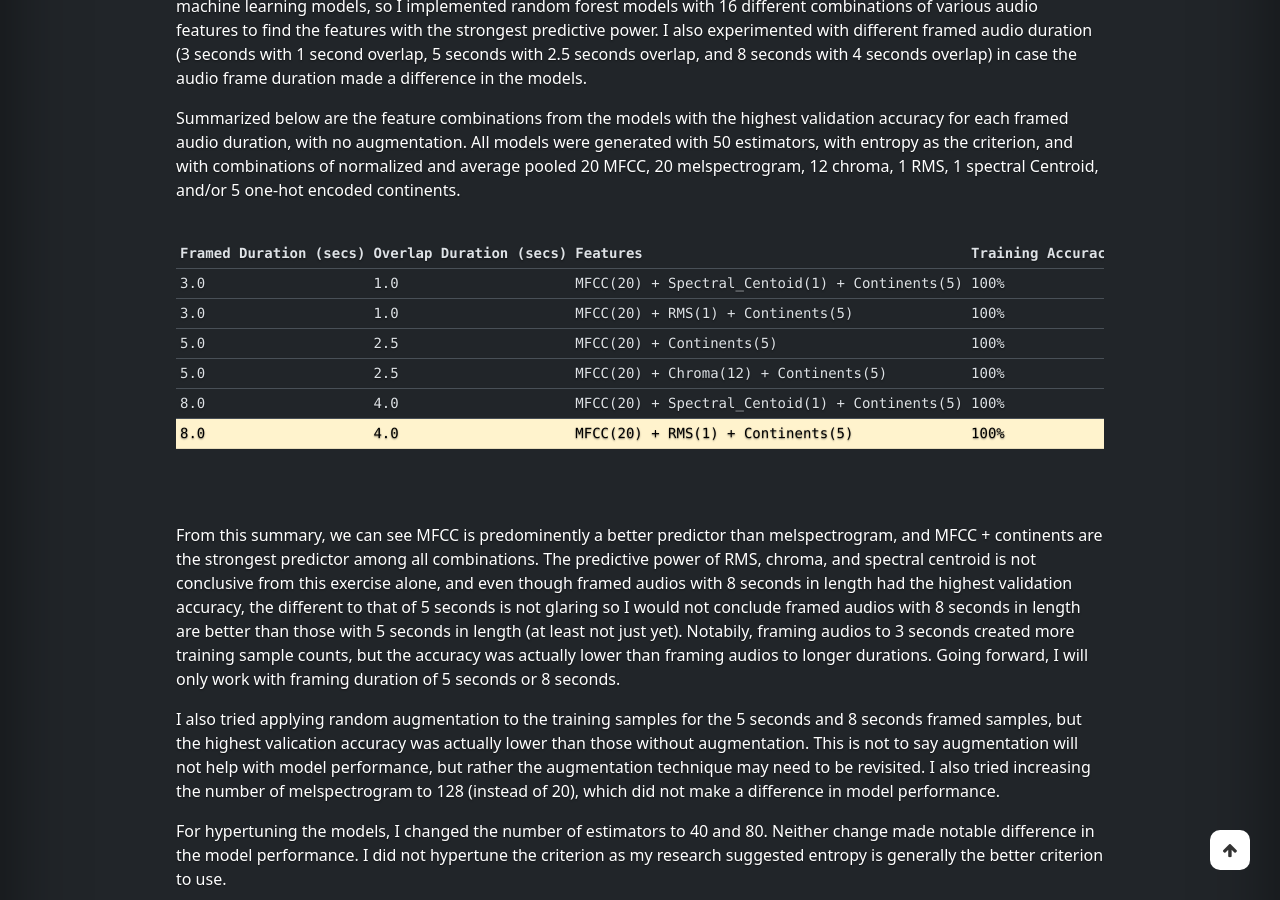
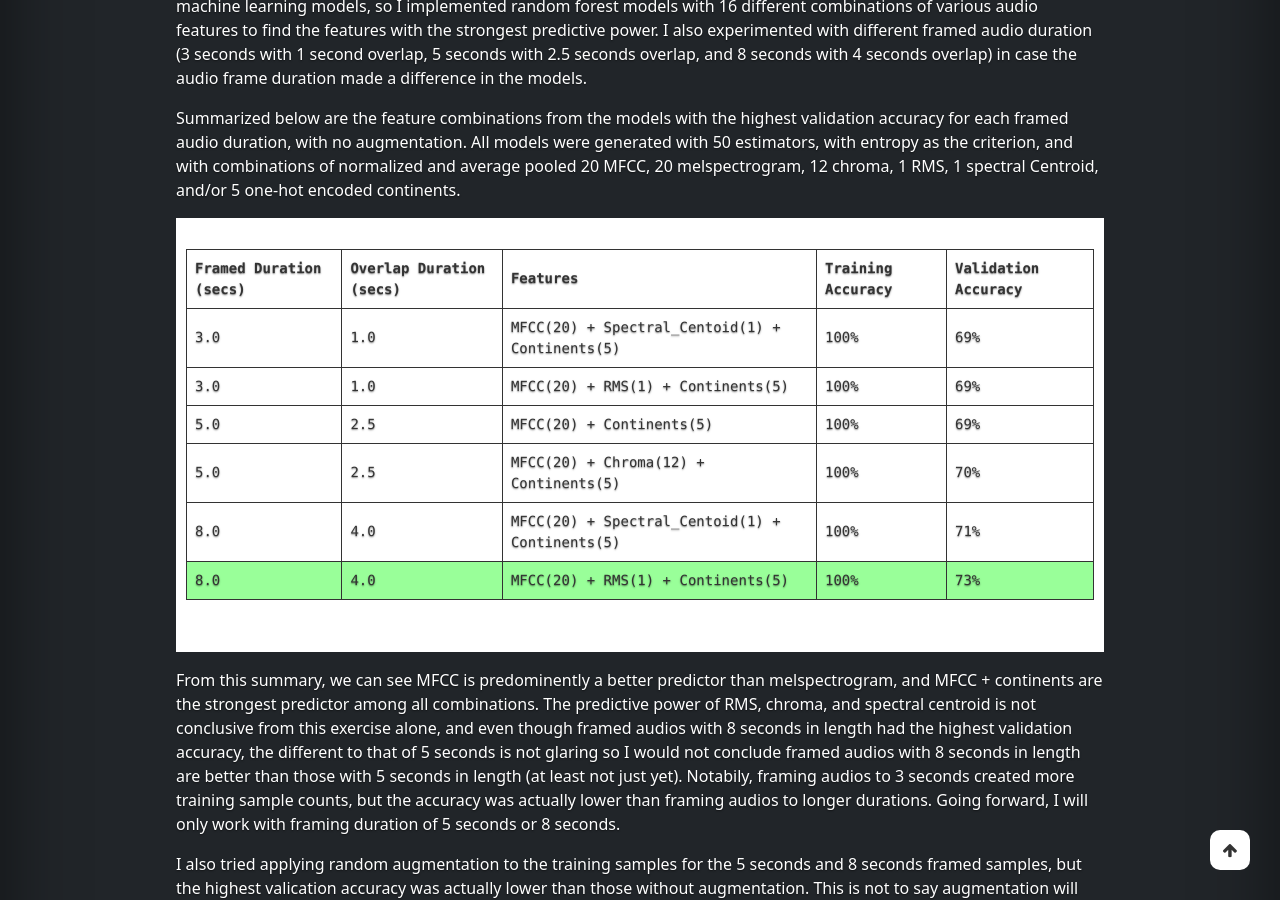
Before and after one commit to rachlllg/rachlllg.github.io, a Jekyll site: the page built from docs/_projects/2023-Bird_Song_Classifier_with_Machine_Learning.markdown, in a window 1280 px wide and 900 px high, scrolled down 12198 px. Built offline with Jekyll 4.4.1, drawn with Linux system fonts in a browser that asks for light colours; nearby versions of some CDN libraries; comment, search, counter and statistics services are not loaded.

Commit message:
update_project

```diff
--- a/docs/_projects/2023-Bird_Song_Classifier_with_Machine_Learning.markdown
+++ b/docs/_projects/2023-Bird_Song_Classifier_with_Machine_Learning.markdown
@@ -369,8 +369,8 @@ categories: Python Machine-Learning
   </div>
   <p>As mentioned earlier, many different audio features (such as MFCC, RMS, etc) could be extracted and used as features in machine learning models, so I implemented random forest models with 16 different combinations of various audio features to find the features with the strongest predictive power. I also experimented with different framed audio duration (3 seconds with 1 second overlap, 5 seconds with 2.5 seconds overlap, and 8 seconds with 4 seconds overlap) in case the audio frame duration made a difference in the models.</p>
   <p>Summarized below are the feature combinations from the models with the highest validation accuracy for each framed audio duration, with no augmentation. All models were generated with 50 estimators, with entropy as the criterion, and with combinations of normalized and average pooled 20 MFCC, 20 melspectrogram, 12 chroma, 1 RMS, 1 spectral Centroid, and/or 5 one-hot encoded continents.</p>
-  <pre>
-    <table class="table table-sm">
+  <pre class='csv-table'>
+    <table>
       <thead>
         <tr>
           <th scope="col">Framed Duration (secs)</th>
@@ -416,7 +416,7 @@ categories: Python Machine-Learning
           <td>100%</td>
           <td>71%</td>
         </tr>
-        <tr class="table-warning">
+        <tr style="background-color: #99FF99;">
           <td>8.0</td>
           <td>4.0</td>
           <td>MFCC(20) + RMS(1) + Continents(5)</td>
```
